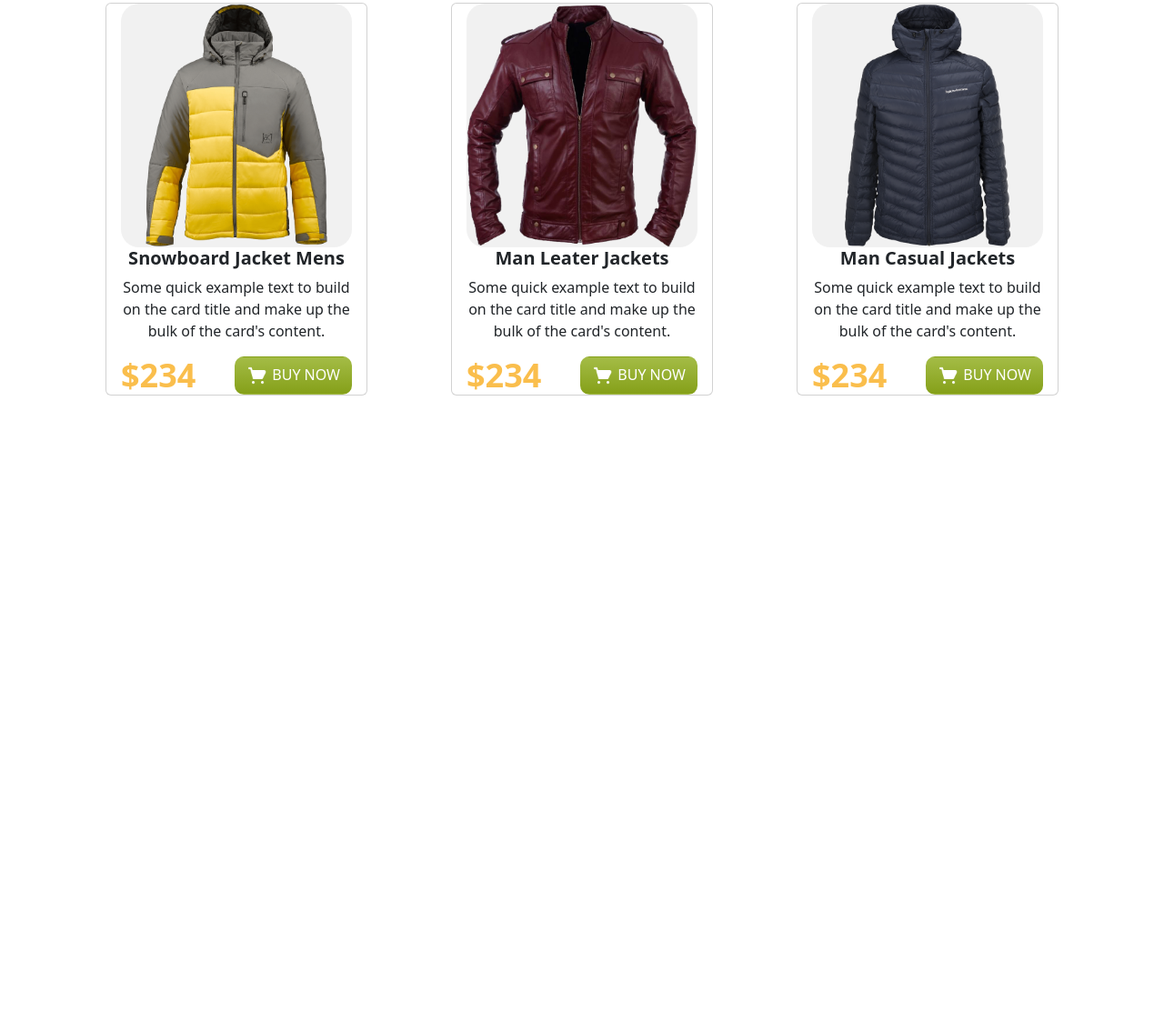
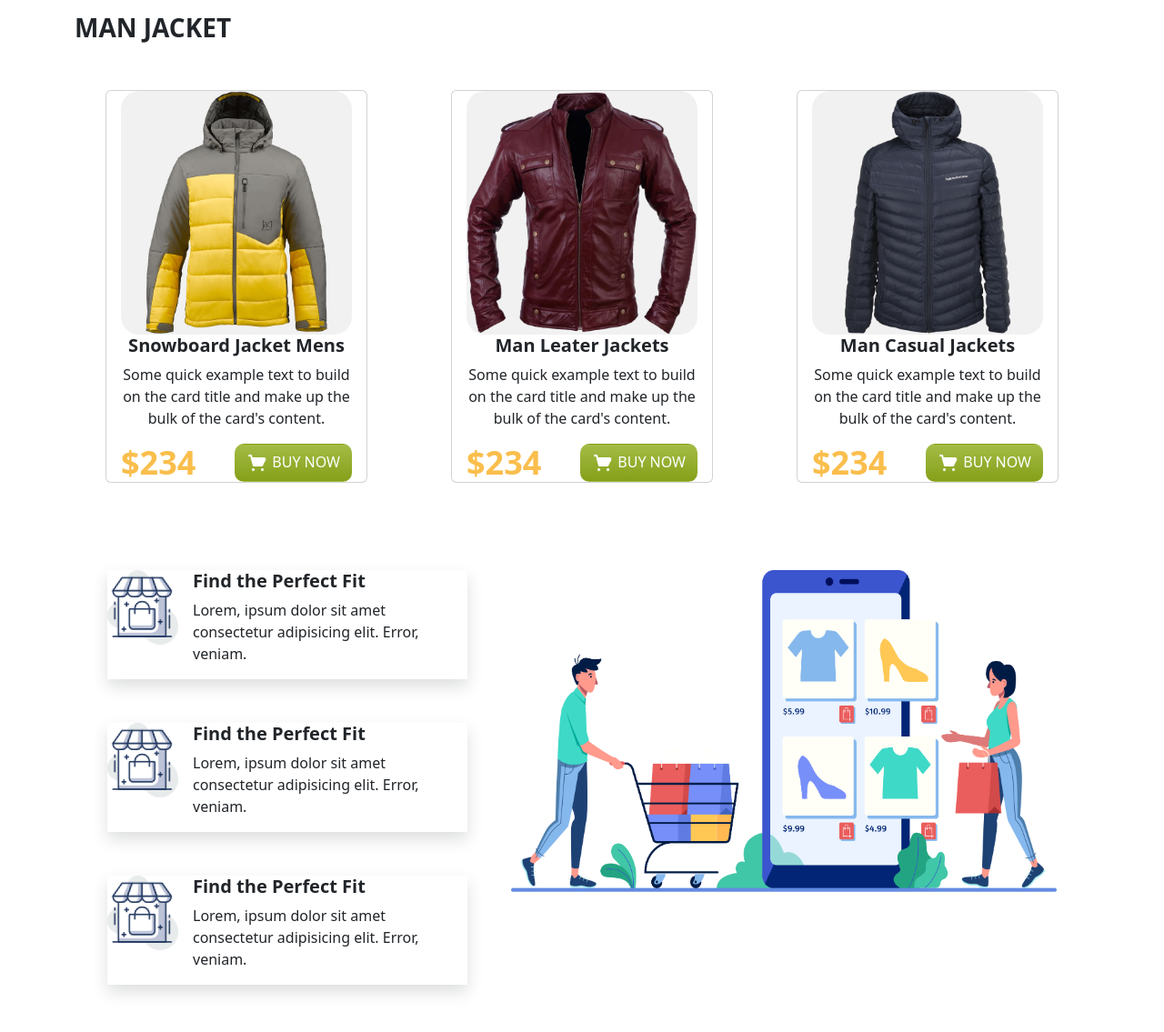
Before and after one commit to MUHAMMADSabbirHossain/penguin-fashion, a plain HTML site: page index.html in a window 1280 px wide. Shown: the part 1405-2540 px from the top of the page at 91% size. Before the commit the page ends 1842 px from the top, so only its background shows below. Drawn offline with Linux system fonts and the light colour scheme.

Commit message:
feature container added

```diff
--- a/index.html
+++ b/index.html
@@ -95,7 +95,7 @@
     </header>
 
     <main>
-        <div class="container text-center">
+        <div class="container text-center my-5">
             <div class="row mx-auto">
                 <div class="fs-3 text-uppercase text-start fw-bold my-5">woman jacket</div>
                 <div class="col">
@@ -173,7 +173,7 @@
 
             </div>
         </div>
-        <div class="container text-center">
+        <div class="container text-center my-5">
             <div class="row">
                 <div class="fs-3 text-uppercase text-start fw-bold my-5">man jacket</div>
                 <div class="col">
@@ -252,7 +252,38 @@
             </div>
         </div>
 
+        <div class="feature-container d-flex container px-5 my-5 py-5">
+            <div class="features">
+                <div class="shooping-feature d-flex mb-5 shadow">
+                    <img src="resources&requirements/penguin-fashion-main/images/house.png" alt="" width="78"
+                        height="82">
+                    <div class="shooping-details ps-3">
+                        <h5 class="fw-semibold">Find the Perfect Fit</h5>
+                        <p>Lorem, ipsum dolor sit amet consectetur adipisicing elit. Error, veniam.</p>
+                    </div>
+                </div>
+                <div class="shooping-feature d-flex mb-5 shadow">
+                    <img src="resources&requirements/penguin-fashion-main/images/house.png" alt="" width="78"
+                        height="82">
+                    <div class="shooping-details ps-3">
+                        <h5 class="fw-semibold">Find the Perfect Fit</h5>
+                        <p>Lorem, ipsum dolor sit amet consectetur adipisicing elit. Error, veniam.</p>
+                    </div>
+                </div>
+                <div class="shooping-feature d-flex shadow">
+                    <img src="resources&requirements/penguin-fashion-main/images/house.png" alt="" width="78"
+                        height="82">
+                    <div class="shooping-details ps-3">
+                        <h5 class="fw-semibold">Find the Perfect Fit</h5>
+                        <p>Lorem, ipsum dolor sit amet consectetur adipisicing elit. Error, veniam.</p>
+                    </div>
+                </div>
 
+            </div>
+            <div class="feature-img ps-5">
+                <img src="resources&requirements/penguin-fashion-main/images/shopping.png" alt="" width="600">
+            </div>
+        </div>
 
     </main>
 
```
